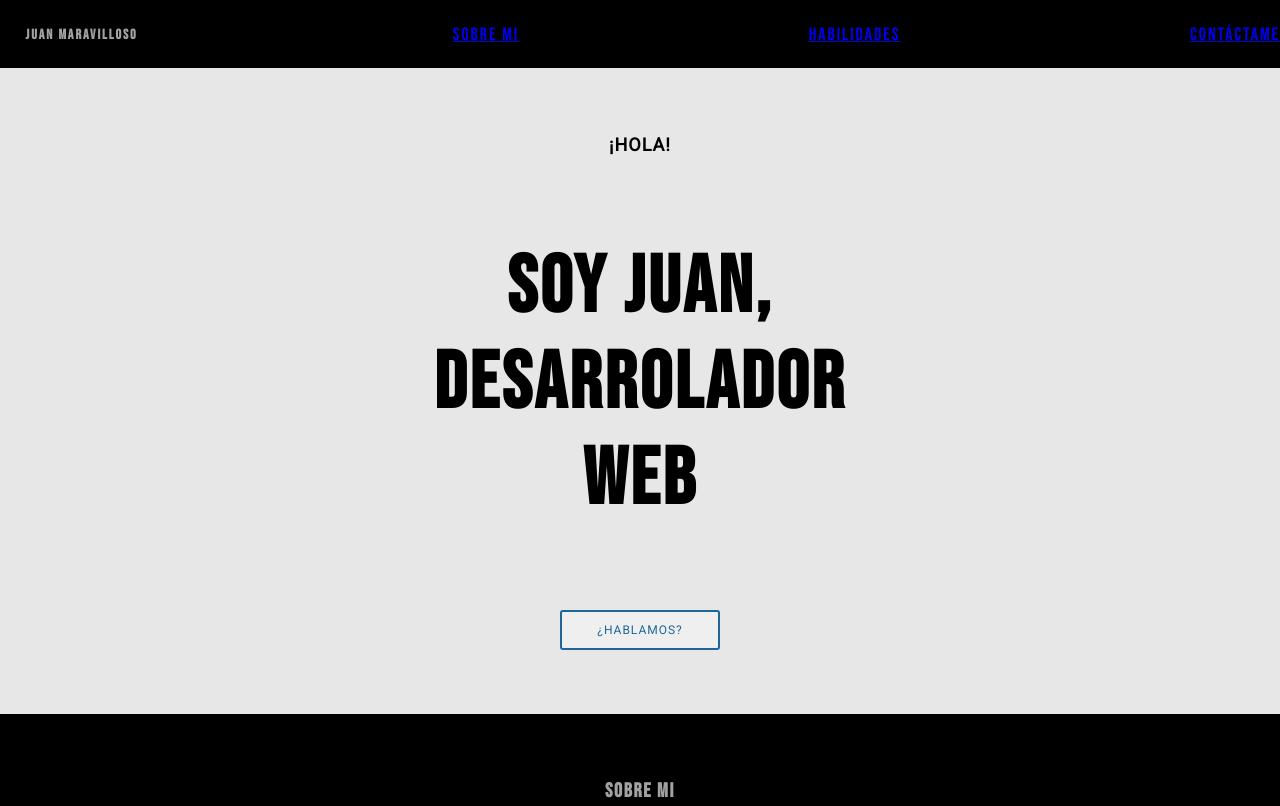
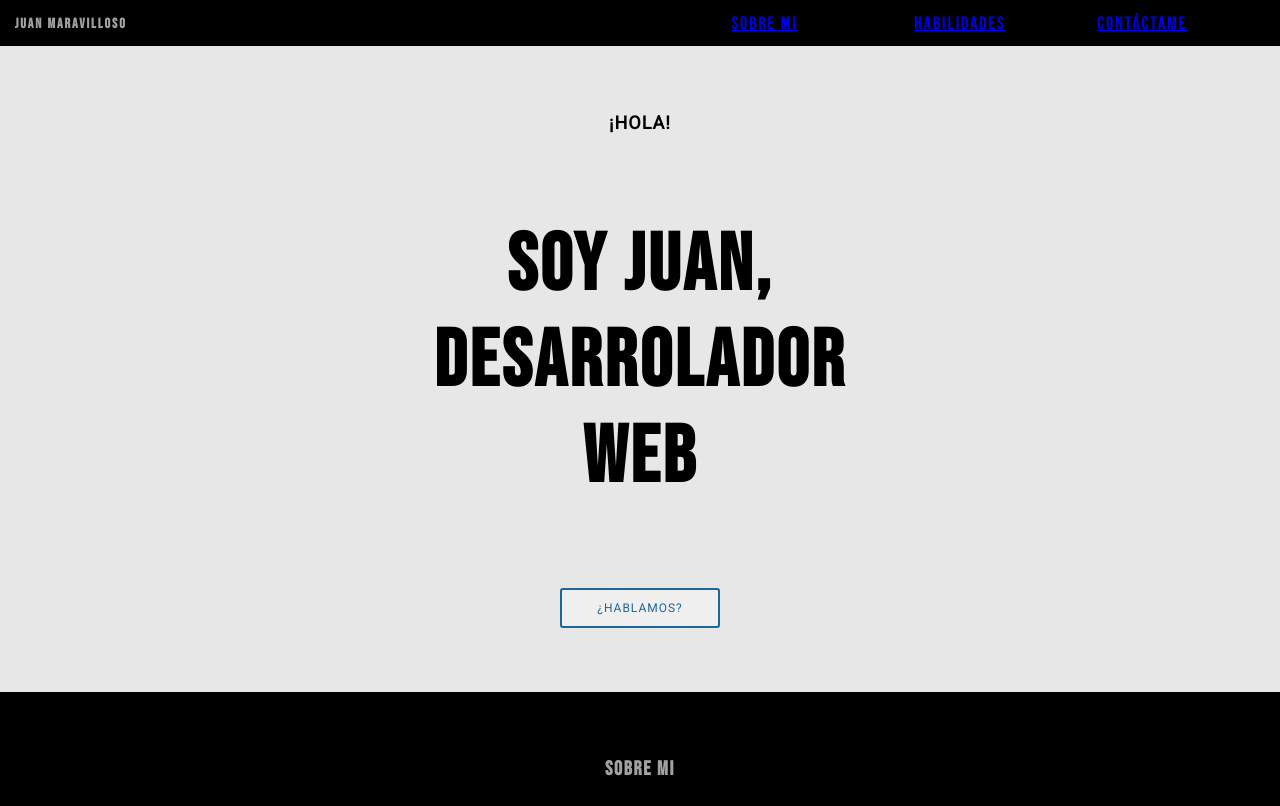
Before and after one commit to amoracarrero/assesmentHtmlCss, a plain HTML site: page index.html in a window 1280 px wide. Shown: the top 806 px of the page. Drawn offline with Linux system fonts and the light colour scheme.

Commit message:
HTML estructure

```diff
--- a/style/main.css
+++ b/style/main.css
@@ -270,13 +270,10 @@ footer{
     nav {
         background-color: black;
         color: #a2a2a2;
-        display: flex;
-        flex-direction: row;
-        justify-content: space-between;
+        display: grid;
+        grid-template-columns: 4fr 1fr 1fr 1fr;
         padding-bottom: 0;
     }
-
-
 
     h1 {
         font-size: 80px;
```
